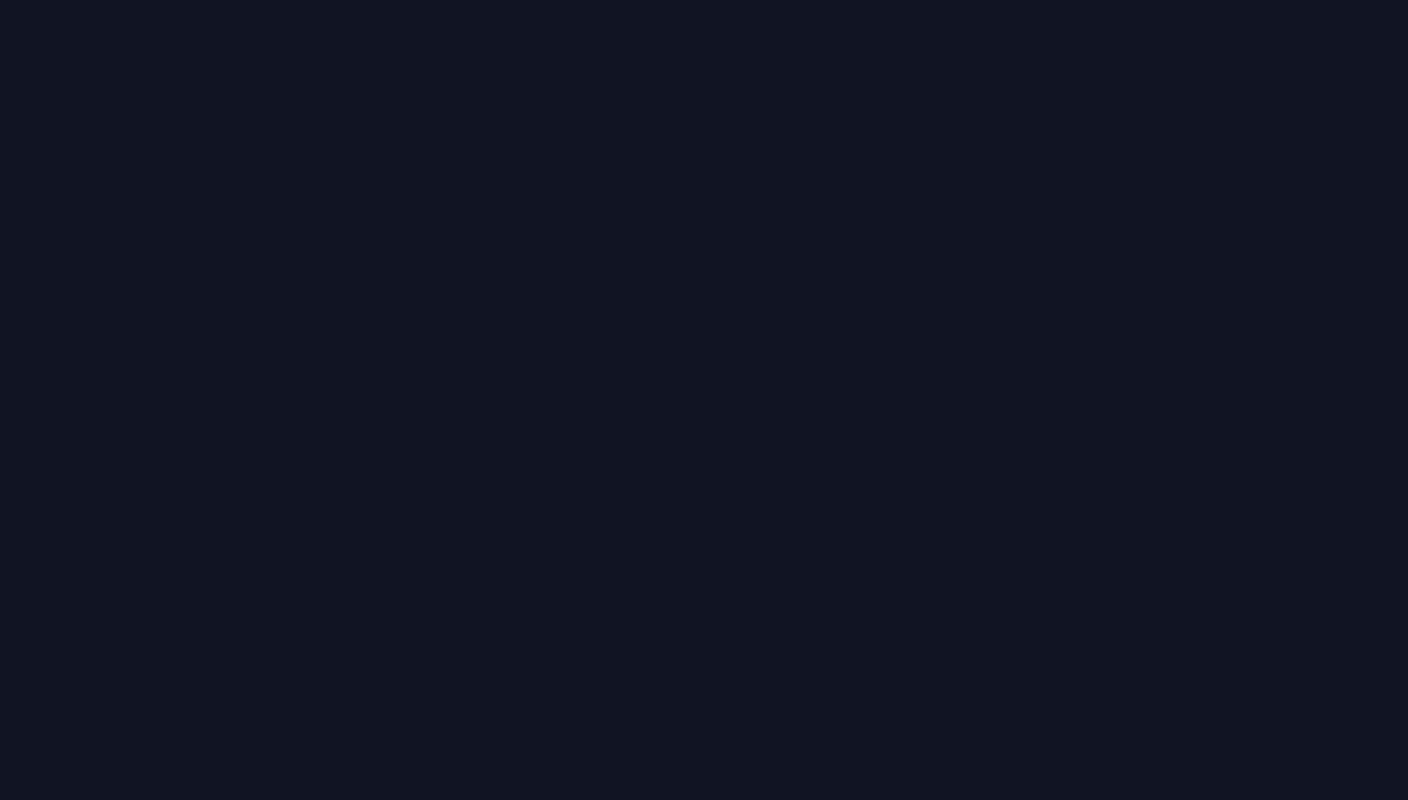
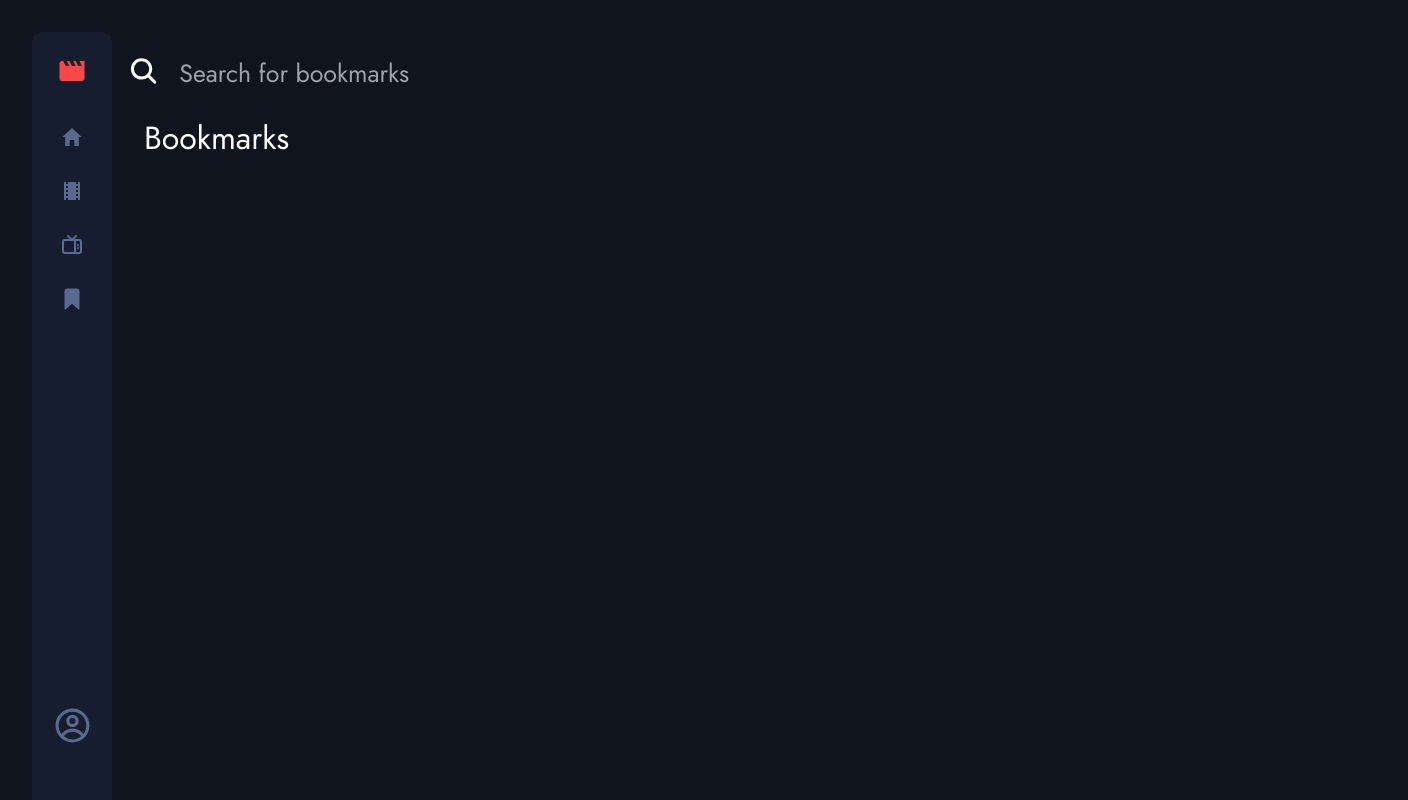
Before and after one commit to Subhrojoti/Entertainment-App, a React (Vite) app: page /bookmarks in a window 1280 px wide. Before the commit this address had no page. Shown: the top 800 px of the page, 1408 px wide, since content can reach past the window. Built offline with nearby package versions, Linux system fonts and the light colour scheme.

Commit message:
BookMarkPage added but not getting local storage functionality

```diff
--- a/src/App.jsx
+++ b/src/App.jsx
@@ -7,6 +7,7 @@ import LoginSignUp from "./components/LoginSignUp";
 import { Routes, Route } from "react-router-dom";
 import MoviesPage from "./components/MoviesPage";
 import TvSeriesPage from "./components/TvSeriesPage";
+import BookMarkPage from "./components/BookMarkPage";
 function App() {
   return (
 
@@ -16,9 +17,9 @@ function App() {
         <Route path="/movies" element={<MoviesPage />} />
         <Route path="/tvseries" element={<TvSeriesPage />} />
         <Route path="/detail/:movieid/:mediatype" element={<DetailsPage />} />
+        <Route path="/bookmarks" element={<BookMarkPage />} />
         <Route path="/signup" element={<LoginSignUp isSignUp={true} />} />
         <Route path="/login" element={<LoginSignUp isSignUp={false} />} />
-
       </Routes>
     </>
   );
--- /dev/null
+++ b/src/components/BookMarkPage.jsx
@@ -0,0 +1,101 @@
+// import React from 'react'
+// import SideBar from './SideBar'
+// import SearchBar from './SearchBar'
+
+// const BookMarkPage = () => {
+//   return (
+//     <div className="moviesPage">
+//     <div className="sideBar">
+//       <SideBar />
+//     </div>
+//     <div className="mainContent">
+//       <div className="searchBar w-screen">
+//         <SearchBar placeholder="Search for bookmarks"/>
+//       </div>
+//       <div className="heading">Bookmarks</div>
+
+
+//     <div>
+
+//     </div>
+
+//       </div>
+//       </div>
+//   )
+// }
+
+// export default BookMarkPage;
+
+
+
+
+
+
+
+
+
+
+
+import React, { useState, useEffect } from 'react';
+import SideBar from './SideBar';
+import SearchBar from './SearchBar';
+import Card from './Card';
+
+const BookMarkPage = () => {
+  // State to store bookmarked cards
+  const [bookmarkedCards, setBookmarkedCards] = useState([]);
+
+// Function to toggle bookmark status
+const toggleBookmark = (id) => {
+  // Create a copy of the bookmarkedCards array
+  const updatedBookmarkedCards = [...bookmarkedCards];
+  console.log(id)
+
+  // Find the index of the card in the bookmarkedCards array
+  const cardIndex = updatedBookmarkedCards.findIndex((card) => card.id === id);
+  console.log(id)
+  // If the card is found
+  if (cardIndex !== -1) {
+    // Toggle the isBookmarked property of the card at the specified index
+    updatedBookmarkedCards[cardIndex] = {
+      ...updatedBookmarkedCards[cardIndex],
+      isBookmarked: !updatedBookmarkedCards[cardIndex].isBookmarked
+    };
+
+    // Update state with the updated bookmarkedCards array
+    setBookmarkedCards(updatedBookmarkedCards);
+  }
+};
+
+// Update localStorage with the updated bookmarked cards after state update
+useEffect(() => {
+  localStorage.setItem('bookmarkedCards', JSON.stringify(bookmarkedCards));
+  console.log(bookmarkedCards)
+}, [bookmarkedCards]);
+
+  return (
+    <div className="moviesPage">
+      <div className="sideBar">
+        <SideBar />
+      </div>
+      <div className="mainContent">
+        <div className="searchBar w-screen">
+          <SearchBar placeholder="Search for bookmarks" />
+        </div>
+        <div className="heading">Bookmarks</div>
+        <div className="card-container">
+          {bookmarkedCards.map((card, index) => (
+              <Card
+              key={index}
+              {...card} // Spread the card props
+              toggleBookmark={() => toggleBookmark(card.id)} // Pass the toggleBookmark function with card id
+              isBookmarked={card.isBookmarked} // Pass the isBookmarked state
+            />
+          ))}
+        </div>
+      </div>
+    </div>
+  );
+};
+
+export default BookMarkPage;
--- a/src/components/Card.jsx
+++ b/src/components/Card.jsx
@@ -15,7 +15,6 @@ const Card = ({ title, poster, date, name, logo, id, mediaType, type }) => {
   return (
     <>
       <div className={card.cardContainer}>
-        <Link to={`/detail/${id}/${movieType}`}>
           <div className={card.imageContainer}>
             {isBookmarked ? (
               <MdBookmark
@@ -30,6 +29,7 @@ const Card = ({ title, poster, date, name, logo, id, mediaType, type }) => {
             )}
             <img src={`https://image.tmdb.org/t/p/w500${poster}`} alt="img" />
           </div>
+          <Link to={`/detail/${id}/${movieType}`}>
           <div className={card.totalContent}>
             <div className={card.content}>
               <div className="year">
--- a/src/components/LoginSignUp.jsx
+++ b/src/components/LoginSignUp.jsx
@@ -99,6 +99,7 @@ const LoginSignUp = () => {
             const data = await response.json();
             console.error("Login failed:", data.message);
             // Handle login error (e.g., display error message)
+            toast.error(data.message);
           }
         }
       } catch (error) {
--- a/src/components/SideBar.jsx
+++ b/src/components/SideBar.jsx
@@ -40,7 +40,9 @@ const SideBar = () => {
         </li>
         <li>
           <div className="icon-wrapper">
+            <Link to="/bookmarks">
             <IoBookmark className="icon" />
+            </Link>
           </div>
         </li>
       </ul>
```
